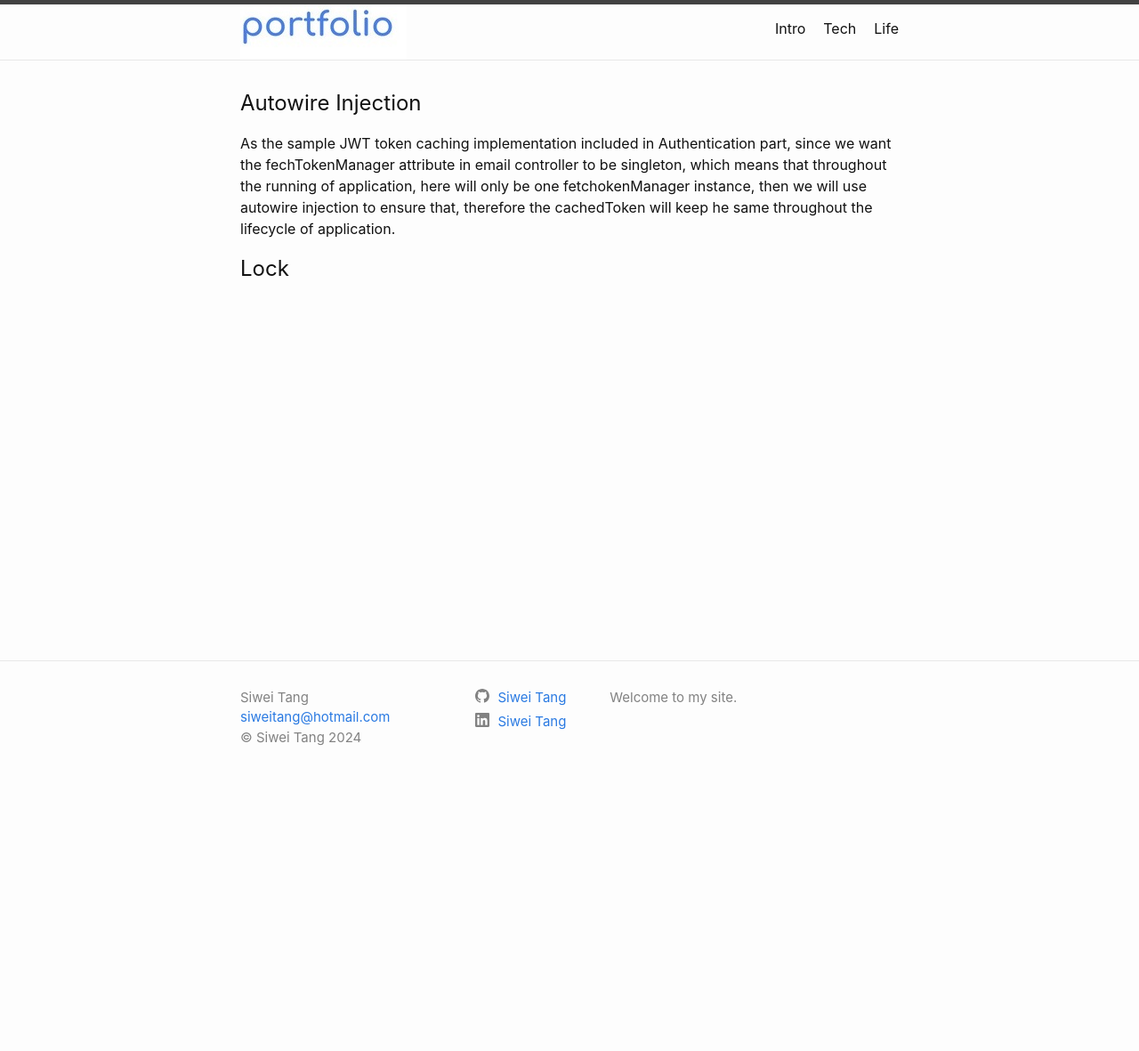
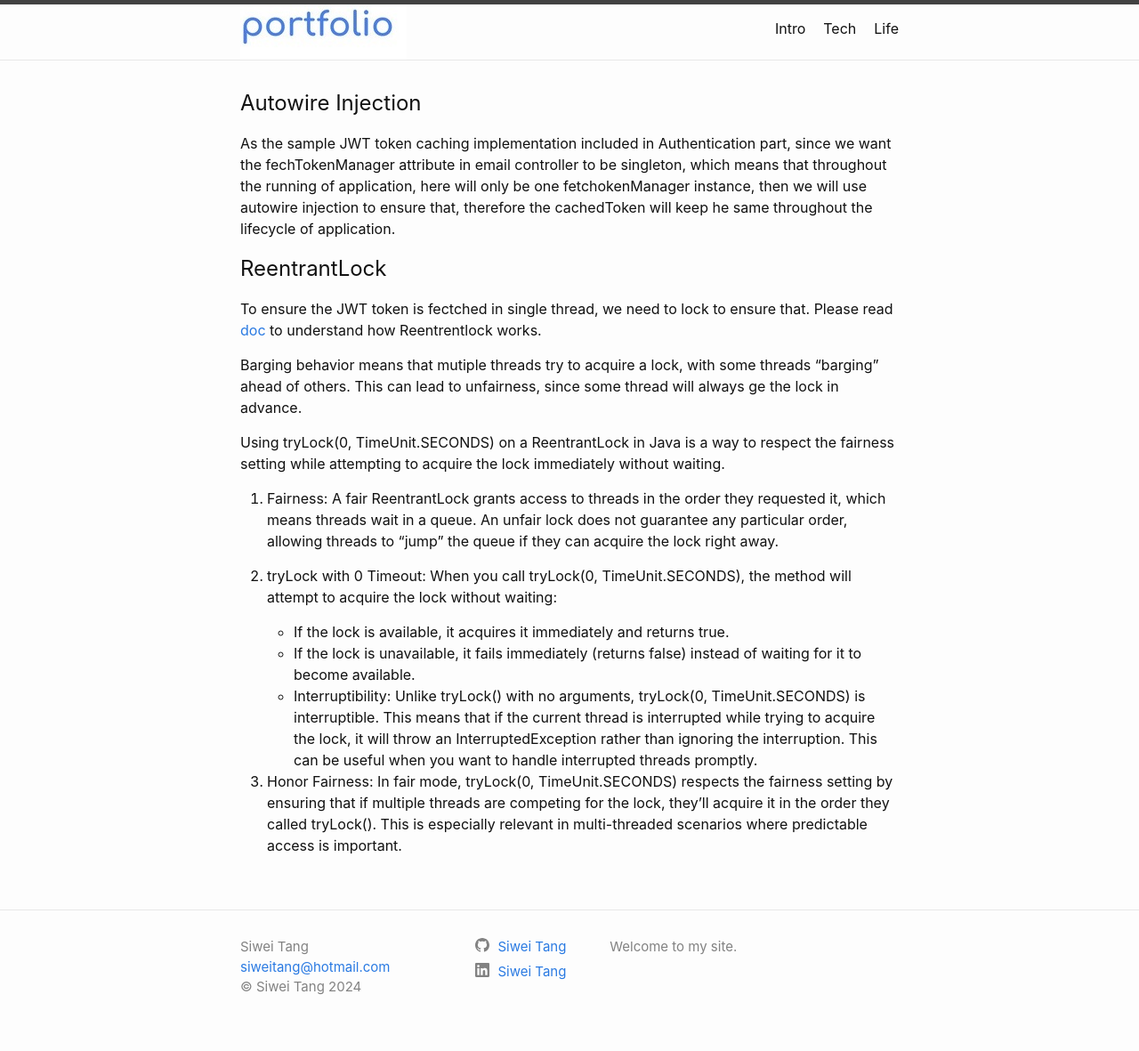
Before and after one commit to tangsiwei0831/portofolio, a Jekyll site: the page built from _Work/Java.md, in a window 1280 px wide. Shown: the whole page at 89% size. Built offline with Jekyll 4.4.1, drawn with Linux system fonts in a browser that asks for light colours; before the commit the page ends 900 px from its top, so only the background shows below that.

Commit message:
add content

```diff
--- a/_Work/Java.md
+++ b/_Work/Java.md
@@ -8,4 +8,20 @@ order: 8
 # Autowire Injection
 As the sample JWT token caching implementation included in Authentication part, since we want the fechTokenManager attribute in email controller to be singleton, which means that throughout the running of application, here will only be one fetchokenManager instance, then we will use autowire injection to ensure that, therefore the cachedToken will keep he same throughout the lifecycle of application.
 
-# Lock
+# ReentrantLock
+To ensure the JWT token is fectched in single thread, we need to lock to ensure that.
+Please read [doc](https://docs.oracle.com/en/java/javase/21/docs/api/java.base/java/util/concurrent/locks/ReentrantLock.html#tryLock()) to understand how Reentrentlock works.
+
+Barging behavior means that mutiple threads try to acquire a lock, with some threads "barging" ahead of others. This can lead to unfairness, since some thread will always ge the lock in advance.
+
+Using tryLock(0, TimeUnit.SECONDS) on a ReentrantLock in Java is a way to respect the fairness setting while attempting to acquire the lock immediately without waiting.
+
+1. Fairness: A fair ReentrantLock grants access to threads in the order they requested it, which means threads wait in a queue. An unfair lock does not guarantee any particular order, allowing threads to "jump" the queue if they can acquire the lock right away.
+
+2. tryLock with 0 Timeout: When you call tryLock(0, TimeUnit.SECONDS), the method will attempt to acquire the lock without waiting:
+
+    * If the lock is available, it acquires it immediately and returns true.
+    * If the lock is unavailable, it fails immediately (returns false) instead of waiting for it to become available.
+    * Interruptibility: Unlike tryLock() with no arguments, tryLock(0, TimeUnit.SECONDS) is interruptible. This means that if the current thread is interrupted while trying to acquire the lock, it will throw an InterruptedException rather than ignoring the interruption. This can be useful when you want to handle interrupted threads promptly.
+
+3. Honor Fairness: In fair mode, tryLock(0, TimeUnit.SECONDS) respects the fairness setting by ensuring that if multiple threads are competing for the lock, they’ll acquire it in the order they called tryLock(). This is especially relevant in multi-threaded scenarios where predictable access is important.
```
